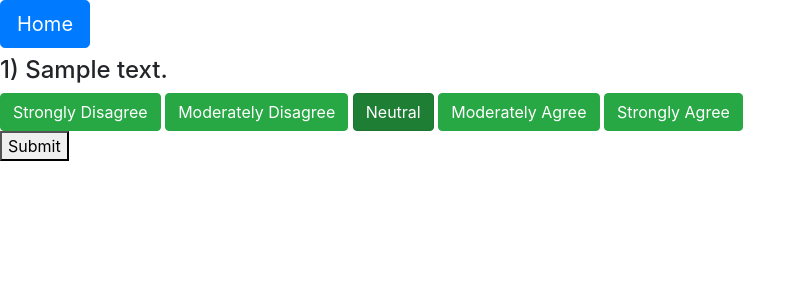
After one commit to mitchneides/political_survey, a Flask app: page /survey in a window 1280 px wide. The commit adds this page. Shown: the top 300 px of the page, without its empty margins (0-806 px from the left). Run offline with Flask 2, Linux system fonts and the light colour scheme; tables that the repository leaves empty hold one stand-in row (values such as "Sample post"); some libraries are stand-ins or nearby versions.

Commit message:
updates at end of day

```diff
--- a/app/routes.py
+++ b/app/routes.py
@@ -2,7 +2,7 @@ from app import app
 from flask import render_template
 from app.register_form import Register
 from app import db
-from flask import flash, redirect, url_for
+from flask import flash, redirect, url_for, request
 from app.models import Users, Test, Parties, Questions
 
 @app.route('/')
@@ -33,3 +33,16 @@ def register():
 
     else:
         return render_template('register.html', form=form)
+
+
+@app.route('/survey', methods=['GET', 'POST'])
+def survey():
+    if request.method == 'GET':
+        questions = Questions.query.all()
+        pretend_data = [1,2,3,4,5]
+
+        return render_template('survey.html', questions=questions, pretend_data=pretend_data)
+
+    # if request.method == 'POST':
+    #     pull user answers from post request and party answers from db
+    #     run comparrison logic
--- /dev/null
+++ b/app/static/survey.js
@@ -0,0 +1,22 @@
+// initializes page, setting event listeners to each button
+// and activates highlight for selected buttons
+function add_event_listeners() {
+	var answer_buttons = document.getElementsByClassName('answer-button');
+	for (button of answer_buttons) {
+		button.addEventListener("click", function(ev) {
+//  			ev.preventDefault();
+  			let buttons_in_group = this.parentNode.children;
+  			for (current_button of buttons_in_group) {
+  				current_button.classList.remove("active");
+  			}
+  			this.classList.add('active');
+//  			console.log(this.getAttribute('name')+ ": " +this.value);
+		});
+	}
+	document.getElementById('submit').addEventListener("click", function(ev) {
+	    ev.preventDefault();
+	    alert("You clicked submit")
+//	    js function to get all answers
+	});
+}
+add_event_listeners();
--- a/app/templates/index.html
+++ b/app/templates/index.html
@@ -5,6 +5,8 @@
 <h1>homepage</h1>
 
 <h2><a href={{url_for('register')}} class="btn btn-primary">Register</a></h2>
+<br>
+<h2><a href={{url_for('survey')}} class="btn btn-primary">Survey</a></h2>
 
 
 {% endblock %}
--- /dev/null
+++ b/app/templates/survey.html
@@ -0,0 +1,23 @@
+{% extends 'base.html' %}
+
+{% block content %}
+	<div style="display: none" id="data"  my_data="{{pretend_data}}"></div>
+    {% for question in questions %}
+
+        <h4>{{ question.id }}) {{ question.text }}</h4>
+        <div class="answer-btn-container" id="answers_for_question1">
+			<button class="answer-button btn btn-success" name='a{{ question.id }}' value="-2">Strongly Disagree</button>
+			<button class="answer-button btn btn-success" name='a{{ question.id }}' value="-1">Moderately Disagree</button>
+			<button class="answer-button btn btn-success active" name='a{{ question.id }}' value="0">Neutral</button>
+			<button class="answer-button btn btn-success" name='a{{ question.id }}' value="1">Moderately Agree</button>
+			<button class="answer-button btn btn-success" name='a{{ question.id }}' value="2">Strongly Agree</button>
+		</div>
+
+    {% endfor %}
+<form id="survey-form" method="post">
+	<input id="answers" type="text" style="display: none" name="answers">
+	<button id="submit" type="submit">Submit</button>
+</form>
+
+<script src="{{ url_for('static', filename='survey.js') }}"></script>
+{% endblock %}
```
Also changed, not shown: app/survey_form.py (added, +16 -0 lines).
